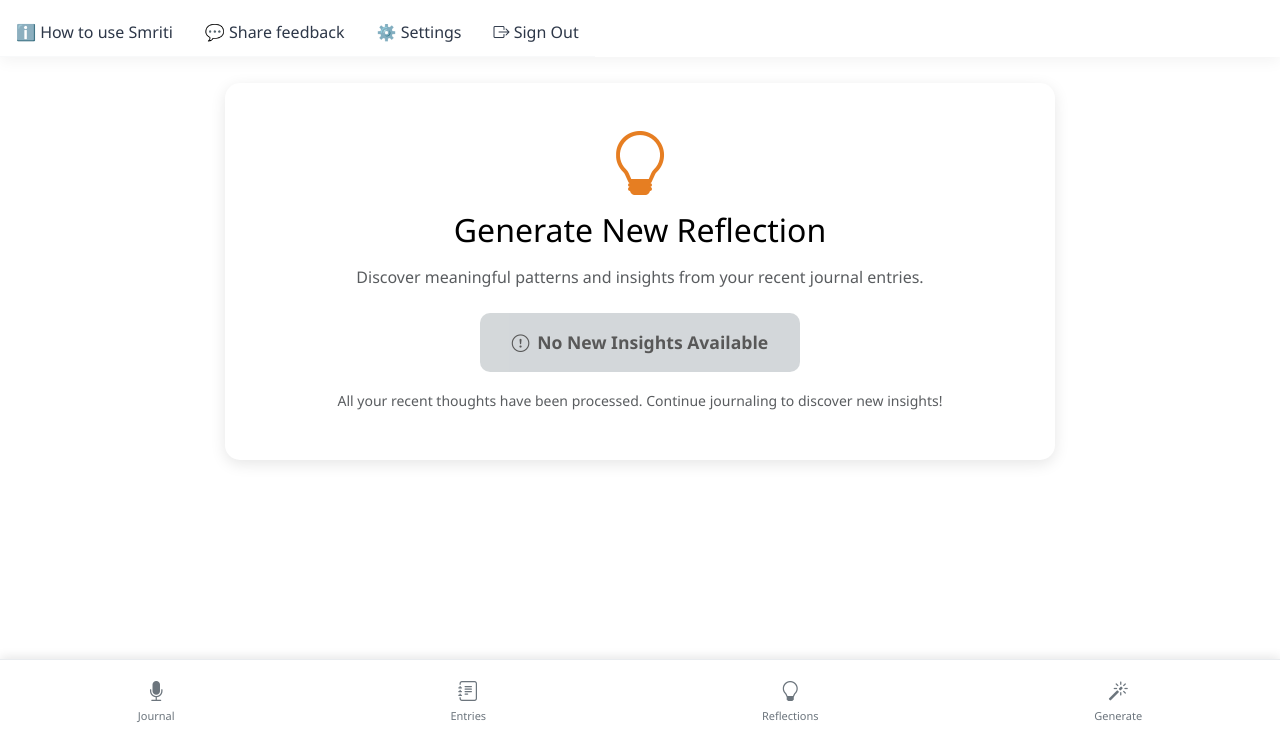
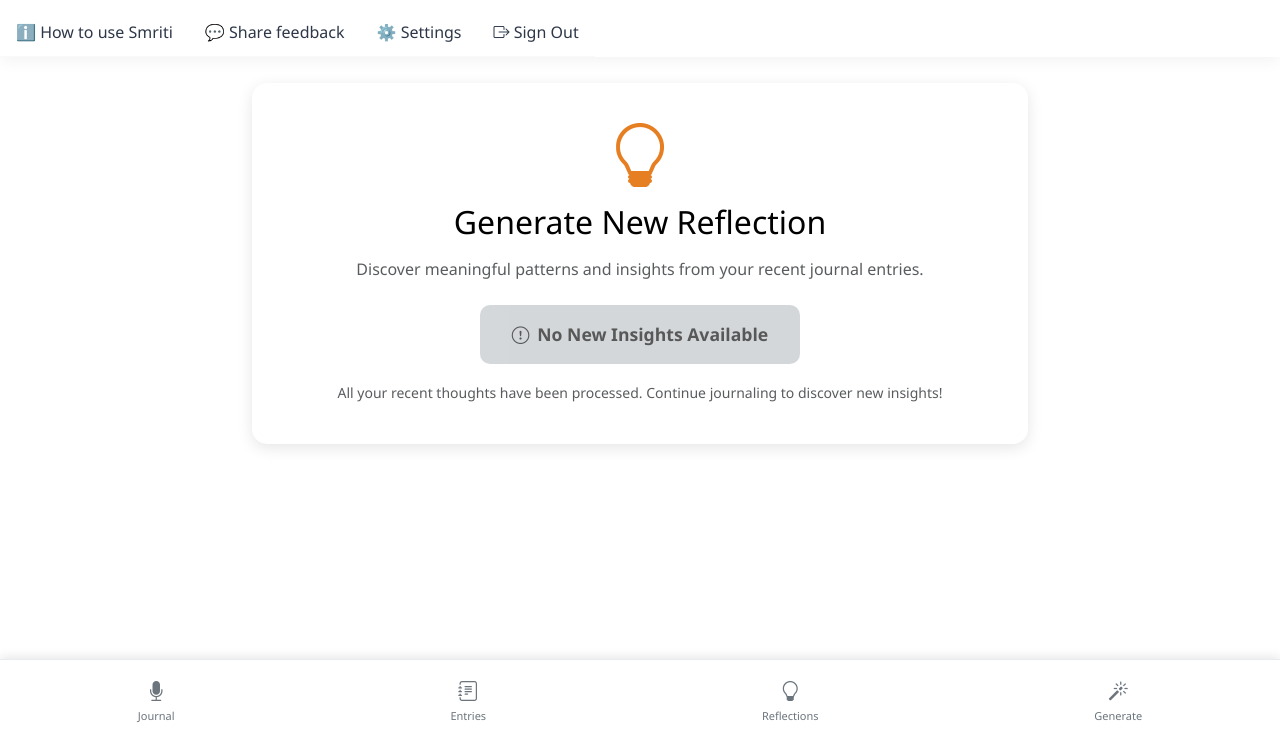
Before and after one commit to zeevandeep/SmritiQA, a Flask app: template app/templates/generate_reflection_page.html in a window 1280 px wide. Shown: the part 63-800 px from the top of the page. Run offline with Flask 3, Linux system fonts and the light colour scheme; the template is opened without the code that fills it, so the values that code supplies are empty.

Commit message:
Improve display of generated reflections on the screen for better readability
Modify padding and container width in generate_reflection_page.html to enhance the text display.

Replit-Commit-Author: Agent
Replit-Commit-Session-Id: 5644c9dd-30c0-46d1-83a6-0771d3573020
Replit-Commit-Screenshot-Url: https://storage.googleapis.com/screenshot-production-us-central1/c0b86e17-1172-4de1-a193-54903cb9232b/5644c9dd-30c0-46d1-83a6-0771d3573020/x2knejG

```diff
--- a/app/templates/generate_reflection_page.html
+++ b/app/templates/generate_reflection_page.html
@@ -37,7 +37,7 @@
             background: var(--background-card);
             border-radius: 15px;
             box-shadow: 0 4px 15px rgba(0, 0, 0, 0.1);
-            padding: 2rem;
+            padding: 1.5rem;
             margin: 2rem 0;
             text-align: center;
         }
@@ -98,7 +98,7 @@
             background: linear-gradient(135deg, #fff8f0 0%, #ffffff 100%);
             border: 2px solid var(--primary-color);
             border-radius: 15px;
-            padding: 2.5rem 3rem;
+            padding: 1.5rem;
             box-shadow: 0 8px 25px rgba(243, 156, 18, 0.1);
             width: 100%;
             margin: 0 auto;
@@ -237,9 +237,9 @@
 <body>
     {% include 'partials/navbar.html' %}
 
-    <div class="container-fluid py-4" style="margin-top: 20px; max-width: 1400px;">
+    <div class="container py-4" style="margin-top: 20px; max-width: 800px;">
         <div class="row justify-content-center">
-            <div class="col-12 col-md-11 col-lg-10 col-xl-8">
+            <div class="col-12">
                 <div class="generate-card">
                     <i class="bi bi-lightbulb generate-icon"></i>
                     <h2 class="mb-3">Generate New Reflection</h2>
```
